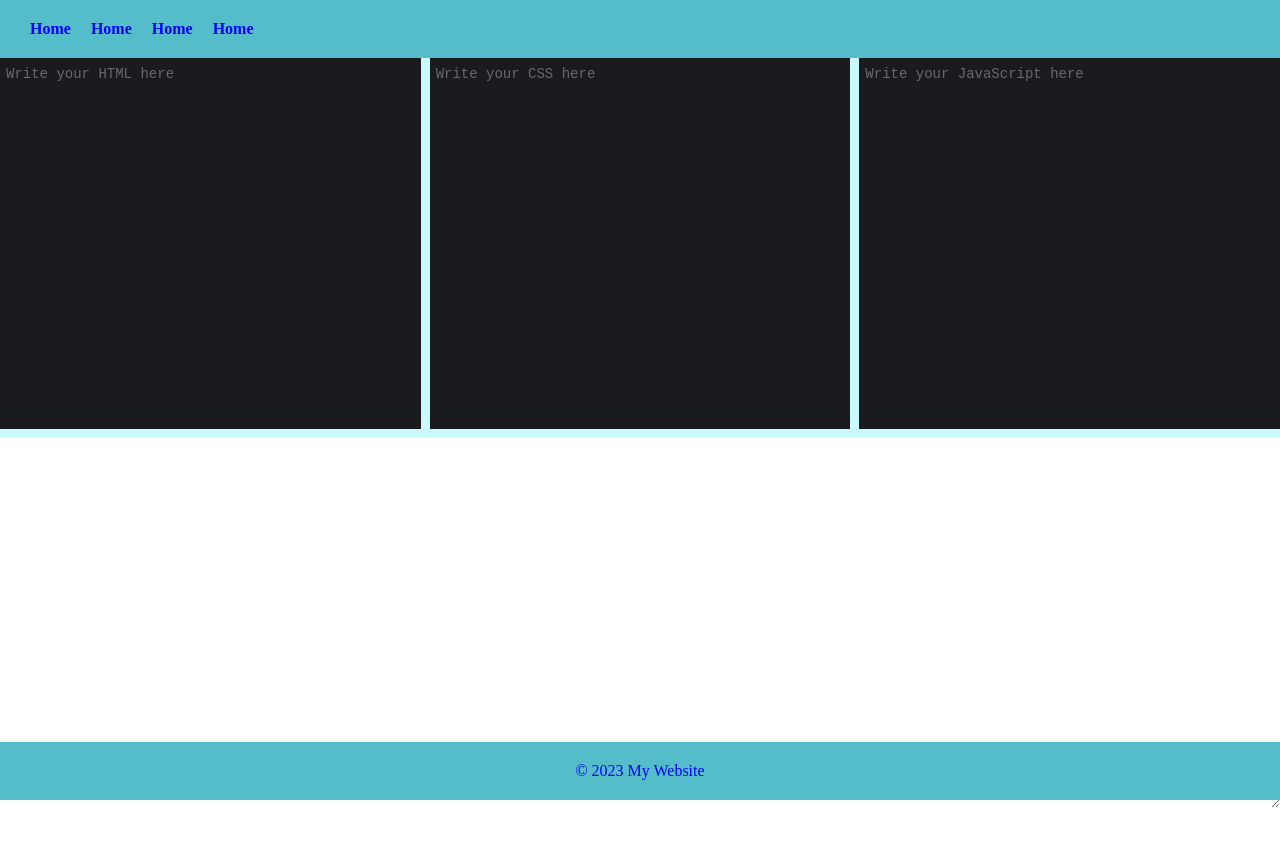
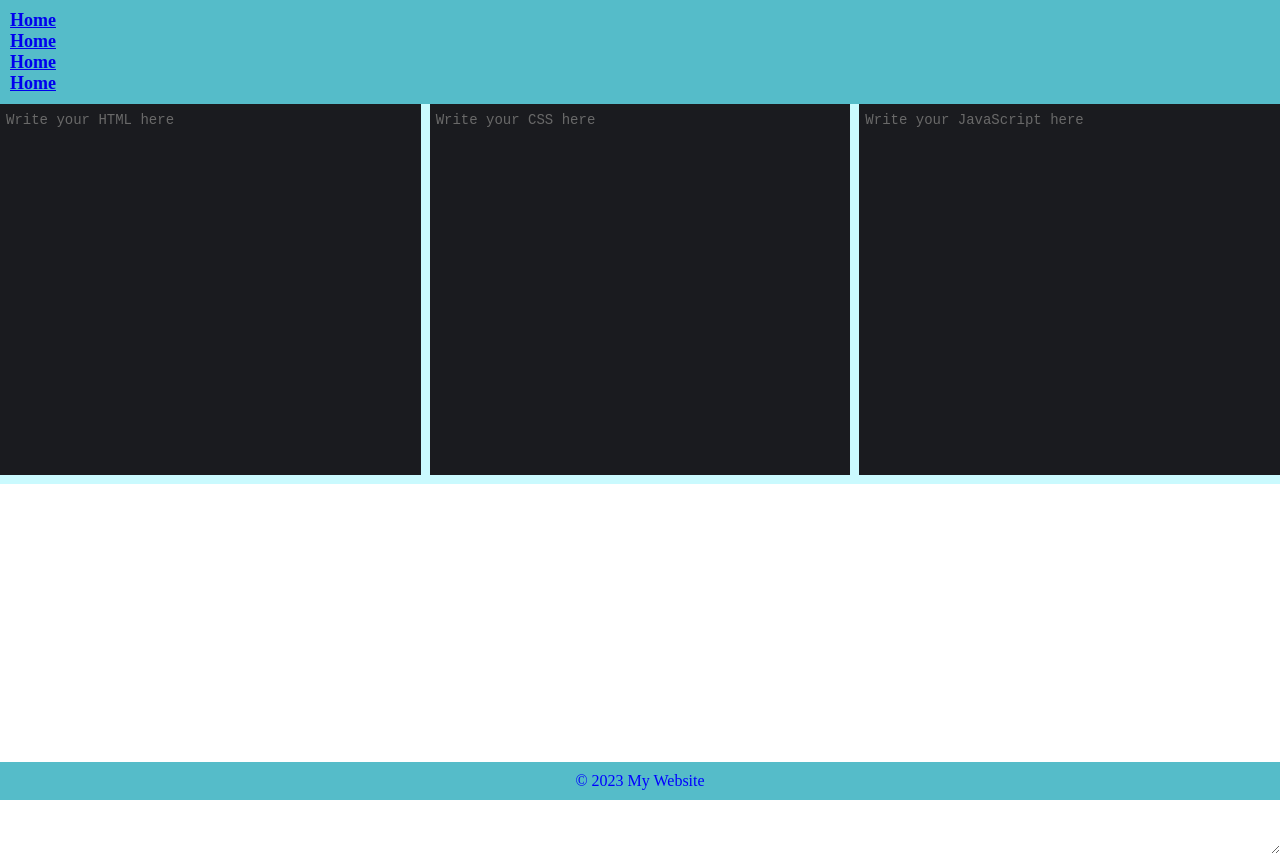
Before and after one commit to MuditJain31/temp, a plain HTML site: page index.html in a window 1280 px wide. Before the commit the page ends 808 px from the top, so only its background shows below. Drawn offline with Linux system fonts and the light colour scheme.

Commit message:
Update style.css

```diff
--- a/style.css
+++ b/style.css
@@ -6,7 +6,6 @@
     margin:0;
     padding: 0;
 }
-
 body{
     height: 100vh;
     width: 100%;
@@ -16,7 +15,6 @@ header{
     height:100px;
     background-color: #55BCC9 ;
 }
-
 header h1{
     color: black;
     filter: brightness(130%);
@@ -25,35 +23,16 @@ header h1{
 nav {
     background-color:#55BCC9;
     display: flex;
-    font-size: medium;
+    font-size: large;
+    font-weight: 500;
     justify-content: space-between;
     align-items: center;
-    padding: 20px;
+    padding: 10px;
     position: sticky;
-
 }
-
-nav ul {
-    list-style: none;
-    display: flex;
-    margin: 0;
-    padding: 0;
+.hello{
+    color: rgb(11, 11, 124);
 }
-
-nav li {
-    margin: 0 10px;
-}
-
-nav a {
-    color:blue;
-    text-decoration: none;
-
-}
-
-nav a:hover {
-    color: #ff0;
-}
-
 #editor{
     height: var(--ht);
     /* display: flex;
@@ -64,7 +43,6 @@ nav a:hover {
     'code'
     'dragbar'
     'output';
-
 	grid-template-rows: 1fr 9px 1fr;
     grid-template-columns: 1fr;
 }
@@ -73,13 +51,11 @@ nav a:hover {
     width:100%;
     display: grid;
     grid-template-areas:'html leftdragbar css rightdragbar js';
-
 	grid-template-rows: 1fr;
     grid-template-columns: 1fr 9px 1fr 9px 1fr;
     /* height: 50%; */
     grid-area: code;
 }
-
 textarea{
     padding:6px 6px;
     width: 100%;
@@ -93,7 +69,6 @@ textarea{
     line-height: 1.5em;
     border: none;
 }
-
 #leftcol{
     border: none;
     display: flex;
@@ -103,9 +78,7 @@ textarea{
     /* grid-column: 1/2; */
     overflow: auto;
     grid-area: html;
-
 }
-
 #mid{
     border: none;
     display: flex;
@@ -113,7 +86,6 @@ textarea{
     /* grid-column: 3/4; */
     grid-area: css;
 }
-
 #rightcol{
     border: none;
     display: flex;
@@ -121,13 +93,11 @@ textarea{
     /* grid-column: 5/6; */
     grid-area: js;
 }
-
 #leftdragbar{
     grid-area: leftdragbar;
     background-color: #CAFAFE;
     cursor: ew-resize;
 }
-
 #verticalDrag{
     width: 100%;
     height: 9px;
@@ -140,11 +110,10 @@ textarea{
     background-color: #CAFAFE;
     cursor: ew-resize;
 }
-
 footer {
     background-color: #55BCC9 ;
     color: blue;
-    padding: 20px;
+    padding: 10px;
     text-align: center;
     position: fixed;
     bottom: 0;
@@ -158,28 +127,23 @@ footer {
     display:flex; margin:0; padding:0; resize:both; overflow:hidden;
     flex-direction: column;
 }
-
 #outputArea > #output{
     min-height: 100%;
     min-width: 100%;
     flex-grow:1; margin:0; padding:0; border:none ;
 }
-
 #leftdragbar:hover{
     background-color: #06bbff;
 }
 #rightdragbar:hover{
     background-color: #06bbff;
 }
-
 #verticalDrag:hover{
     background-color: #06bbff;
 }
-
 #verticalDrag:active{
     background-color: #06bbff;
 }
-
 #leftdragbar:active{
     background-color: #06bbff;
 }
```
